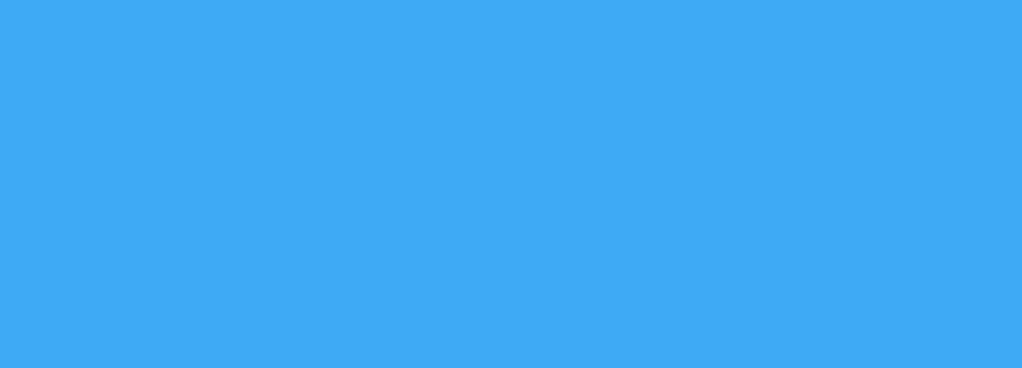
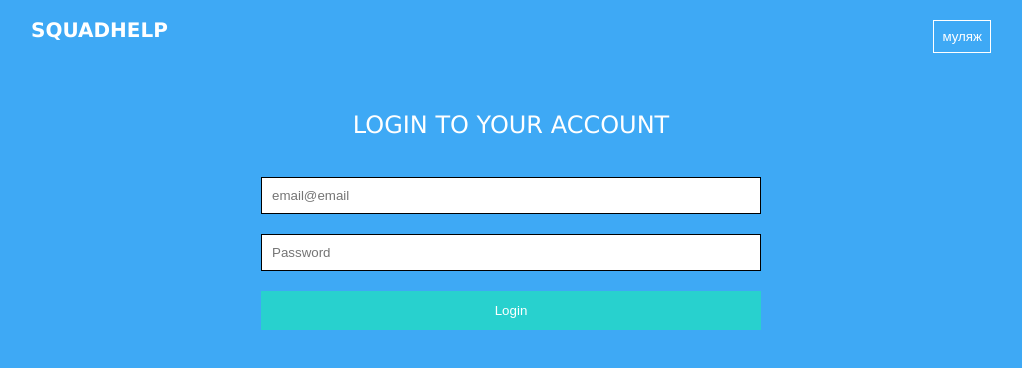
Before and after one commit to zireael1272/fc-react-formik, a React (Create React App) app: page / in a window 1280 px wide. Shown: the top 368 px of the page, without its empty margins (129-1151 px from the left). Built offline with nearby package versions, Linux system fonts and the light colour scheme.

Commit message:
Add style page

```diff
--- a/src/components/FormPageComponent/FormPage.jsx
+++ b/src/components/FormPageComponent/FormPage.jsx
@@ -2,7 +2,16 @@ import FormComponent from "../FormComponent/FormComponent";
 import styles from "./FormPage.module.sass";
 
 function FormPage() {
-  return;
+  return (
+    <div className={styles.page}>
+      <header className={styles.header}>
+        <p>squadhelp</p>
+        <button className={styles.headerBtn}>муляж</button>
+      </header>
+      <h1 className={styles.titleForm}>login to your account</h1>
+      <FormComponent />
+    </div>
+  );
 }
 
 export default FormPage;
--- a/src/components/FormPageComponent/FormPage.module.sass
+++ b/src/components/FormPageComponent/FormPage.module.sass
@@ -0,0 +1,22 @@
+.header
+  display: flex
+  justify-content: space-between
+  padding: 20px 160px
+  text-transform: uppercase
+  font-weight: 600
+  font-size: 20px
+  color: white
+
+.headerBtn
+  border: 1px solid white
+  padding: 8px
+  color: inherit
+  background-color: transparent
+
+
+.titleForm
+  text-align: center
+  text-transform: uppercase
+  font-size: 24px
+  color: white
+  margin: 40px 0
```
